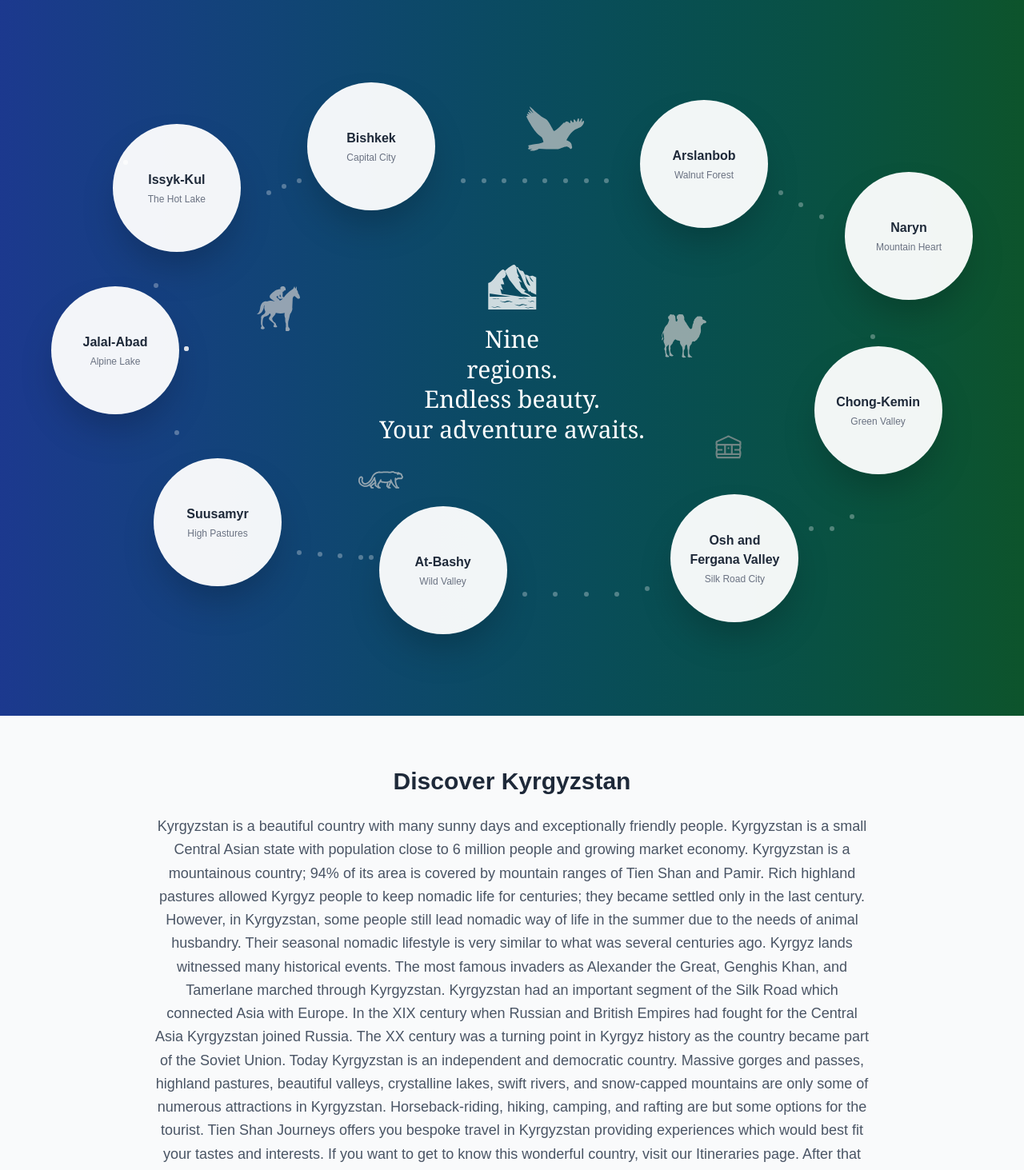
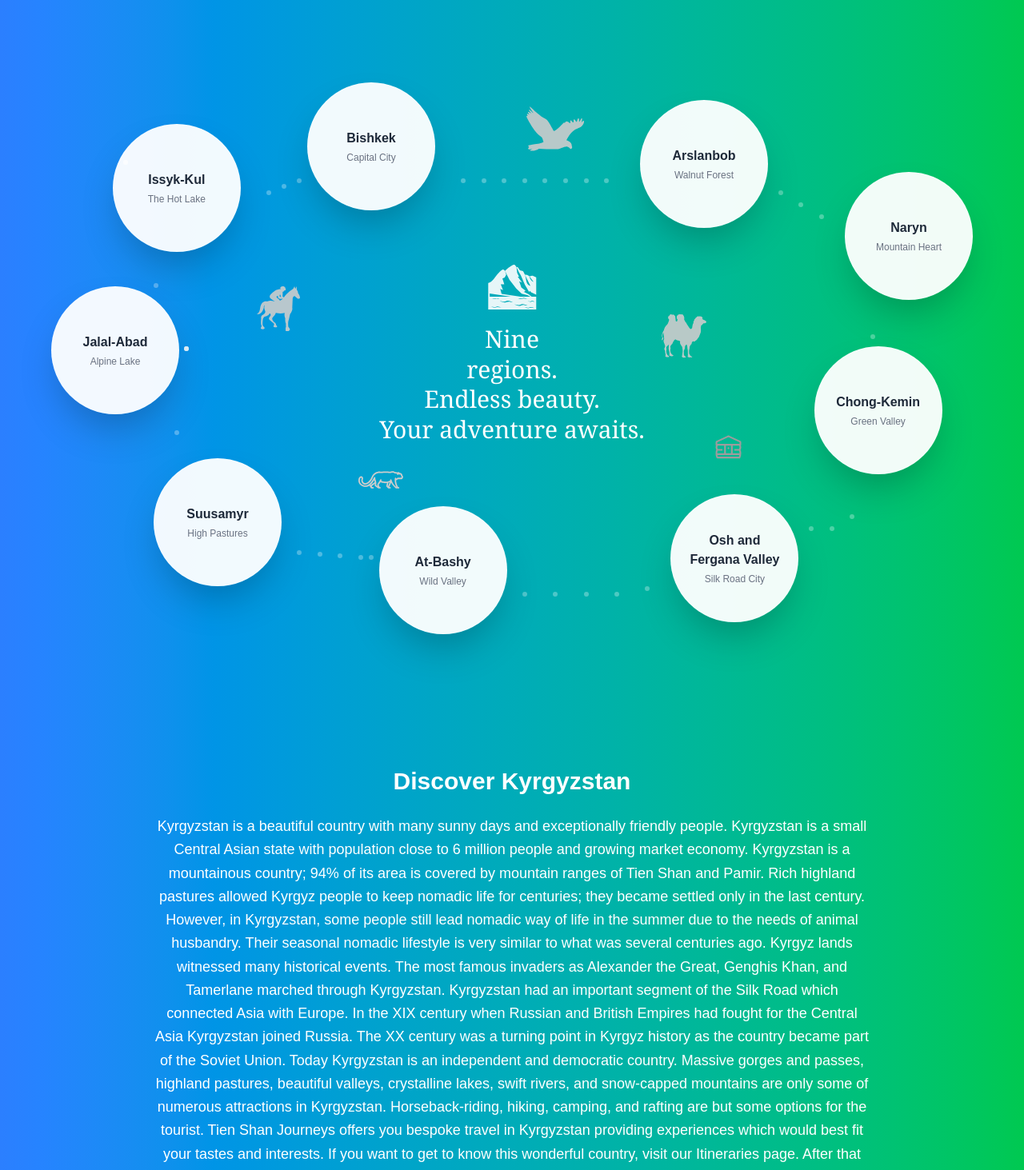
Before and after one commit to Erkebulan100/kyrgyzstan-ai-tourism-thesis, a Next.js app: page /destinations in a window 1280 px wide. Shown: the part 720-2183 px from the top of the page at 80% size. Built offline with nearby package versions, Linux system fonts and the light colour scheme.

Commit message:
Changed bg colours

```diff
--- a/app/about/page.js
+++ b/app/about/page.js
@@ -11,7 +11,7 @@ export default function AboutPage() {
   return (
     <main className="min-h-screen bg-white">
       {/* Hero Section */}
-      <section className="relative h-96 flex items-end justify-center pb-[23%]"
+      <section className="relative h-96 flex items-end justify-center pb-[45%] md:pb-[23%]"
        style={{
           backgroundImage: "url('/images/hero/hero-yurt-night.jpg')",
         //   if you want somewhat purplish picture add linear-gradient(to bottom, rgba(0,0,0,0.3), rgba(0,0,0,0.5)), in front of url('/images/tours/treasures-tien-shan-hero.jpg')
@@ -25,10 +25,10 @@ export default function AboutPage() {
       </section>
 
       {/* Company Introduction - Original Text */}
-      <section className="py-16 px-4">
+      <section className="py-16 px-4 bg-gradient-to-r from-blue-500 to-green-500">
         <div className="max-w-4xl mx-auto">
-          <h2 className="text-3xl font-bold text-gray-800 mb-6">Welcome to Tienshan Journeys</h2>
-          <div className="text-gray-600 space-y-4 text-lg leading-relaxed">
+          <h2 className="text-3xl font-bold text-white mb-6">Welcome to Tienshan Journeys</h2>
+          <div className="text-white space-y-4 text-lg leading-relaxed">
             <p>
               Tien Shan Journeys offers you the opportunity to discover the amazing beauty of Kyrgyzstan.
               We provide full-service travel in our country. Though we are a new company, we have sufficient
@@ -43,9 +43,9 @@ export default function AboutPage() {
       </section>
 
       {/* 4 Value Propositions */}
-      <section className="py-16 px-4">
+      <section className="py-16 px-4 bg-gradient-to-r from-blue-500 to-green-500">
         <div className="max-w-6xl mx-auto">
-          <h2 className="text-3xl font-bold text-gray-800 mb-12 text-center">
+          <h2 className="text-3xl font-bold text-white mb-12 text-center">
             What Makes Us Different
           </h2>
 
@@ -129,9 +129,9 @@ export default function AboutPage() {
       </section>
 
       {/* Founders Section */}
-      <section className="py-16 px-4 bg-gray-50">
+      <section className="py-16 px-4 bg-gradient-to-r from-blue-500 to-green-500">
         <div className="max-w-6xl mx-auto">
-          <h2 className="text-3xl font-bold text-gray-800 mb-12 text-center">Our Founders</h2>
+          <h2 className="text-3xl font-bold text-white mb-12 text-center">Our Founders</h2>
 
           <div className="grid md:grid-cols-2 gap-12">
             {/* Founder 1 - Adilet */}
@@ -180,7 +180,7 @@ export default function AboutPage() {
       </section>
 
       {/* Links to Sub-pages */}
-      <section className="py-16 px-4 bg-gradient-to-r from-blue-600 to-green-600">
+      <section className="py-16 px-4 bg-gradient-to-r from-blue-500 to-green-500">
         <div className="max-w-4xl mx-auto">
           <h2 className="text-3xl font-bold text-white mb-8 text-center">Learn More About Us</h2>
 
@@ -210,21 +210,21 @@ export default function AboutPage() {
       </section>
 
       {/* CTA Section */}
-      <section className="py-16 px-4 bg-gray-50">
+      <section className="py-16 px-4 bg-gradient-to-r from-blue-500 to-green-500">
         <div className="max-w-4xl mx-auto text-center">
-          <h2 className="text-3xl font-bold text-gray-800 mb-6">
+          <h2 className="text-3xl font-bold text-white mb-6">
             Ready to Explore Kyrgyzstan with Us?
           </h2>
-          <p className="text-xl text-gray-600 mb-8">
+          <p className="text-xl text-white mb-8">
             Let us plan your perfect Central Asian adventure together
           </p>
           <div className="flex flex-col sm:flex-row gap-4 justify-center">
             <Link href="/tours"
-                  className="bg-blue-600 text-white px-8 py-4 rounded-full text-lg font-semibold hover:bg-blue-700 transition-all">
+                  className="bg-white text-gray-700 px-8 py-4 rounded-full text-lg font-semibold hover:bg-blue-700 hover:text-white transition-all">
               View Our Tours
             </Link>
             <Link href="/contact"
-                  className="border-2 border-blue-600 text-blue-600 px-8 py-4 rounded-full text-lg font-semibold hover:bg-blue-600 hover:text-white transition-all">
+                  className="bg-white text-gray-700 px-8 py-4 rounded-full text-lg font-semibold hover:bg-blue-700 hover:text-white transition-all">
               Contact Us
             </Link>
           </div>
--- a/app/contact/page.js
+++ b/app/contact/page.js
@@ -10,7 +10,7 @@ export default function ContactPage() {
   return (
     <main className="min-h-screen bg-white">
       {/* Hero Section */}
-      <section className="relative h-96 flex items-end justify-center pb-[23%]"
+      <section className="relative h-96 flex items-end justify-center pb-[45%] md:pb-[23%]"
         style={{
           backgroundImage: "url('/images/hero/hero-yurt-night.jpg')",
         //   if you want somewhat purplish picture add linear-gradient(to bottom, rgba(0,0,0,0.3), rgba(0,0,0,0.5)), in front of url('/images/tours/treasures-tien-shan-hero.jpg')
@@ -25,7 +25,7 @@ export default function ContactPage() {
         </div>
       </section>
       {/* Contact Cards - Constellation Style */}
-<section className="relative py-20 overflow-hidden bg-gradient-to-r from-blue-500 to-green-500 min-h-[700px]">
+<section className="relative py-20 overflow-hidden bg-gradient-to-r from-blue-500 to-green-500 min-h-[300px] max-h-[500px] md:max-h-[500px]">
   <div className="relative w-full max-w-[1400px] mx-auto h-[550px]">
 
     {/* Email Circle */}
--- a/app/destinations/page.js
+++ b/app/destinations/page.js
@@ -46,7 +46,7 @@ export default function DestinationsPage() {
 
 
       {/* Destinations Constellation Section */}
-      <section className="relative py-20 overflow-hidden bg-gradient-to-r from-blue-900 to-green-900 min-h-[900px]">
+      <section className="relative py-20 overflow-hidden bg-gradient-to-r from-blue-500 to-green-500 min-h-[900px]">
         <div className="relative w-full max-w-[1400px] mx-auto h-[750px]">
 
           {/* Central Text */}
@@ -54,7 +54,7 @@ export default function DestinationsPage() {
             <img
               src="/images/mountain.svg"
               alt="Mountain"
-              className="w-12 h-12 md:w-16 md:h-16 mx-auto mb-4 object-contain opacity-80"
+              className="w-12 h-12 md:w-16 md:h-16 mx-auto mb-4 object-contain opacity-90"
               style={{ filter: 'invert(1) brightness(1)' }}
             />
             <h2 className="text-2xl md:text-3xl font-serif text-white leading-tight">
@@ -87,27 +87,27 @@ export default function DestinationsPage() {
 
           {/* Decorative Icons */}
           <div className="absolute top-[5%] right-[15%] md:top-[8%] md:right-[43%] z-10">
-            <img src="/images/eagle.svg" alt="Eagle" className="w-14 h-14 md:w-18 md:h-18 object-contain opacity-70" style={{ filter: 'invert(1) brightness(0.8)' }} />
+            <img src="/images/eagle.svg" alt="Eagle" className="w-14 h-14 md:w-18 md:h-18 object-contain opacity-90" style={{ filter: 'invert(1) brightness(0.8)' }} />
           </div>
 
           <div className="absolute top-[35%] left-[25%] md:top-[39%] md:left-[25%] z-10">
-            <img src="/images/horse.svg" alt="Horse" className="w-12 h-12 md:w-14 md:h-14 object-contain opacity-70" style={{ filter: 'invert(1) brightness(0.8)' }} />
+            <img src="/images/horse.svg" alt="Horse" className="w-12 h-12 md:w-14 md:h-14 object-contain opacity-90" style={{ filter: 'invert(1) brightness(0.8)' }} />
           </div>
           {/* Camel 1 - the big one - Bottom right area */}
           <div className="absolute bottom-[67%] right-[29%] md:bottom-[49%] md:right-[31%] z-10">
             <img
               src="/images/camel.svg"
               alt="Camel"
-              className="w-12 h-12 md:w-14 md:h-14 object-contain opacity-70"
+              className="w-12 h-12 md:w-14 md:h-14 object-contain opacity-90"
               style={{ filter: 'invert(1) brightness(0.8)' }}
             />
           </div>
           <div className="absolute bottom-[59%] right-[27%] md:bottom-[31%] md:right-[27%] z-10">
-            <img src="/images/yurt.svg" alt="Yurt" className="w-10 h-10 md:w-12 md:h-12 object-contain opacity-70" style={{ filter: 'invert(1) brightness(0.8)' }} />
+            <img src="/images/yurt.svg" alt="Yurt" className="w-10 h-10 md:w-12 md:h-12 object-contain opacity-100" style={{ filter: 'invert(1) brightness(0.8)' }} />
           </div>
 
           <div className="absolute bottom-[41%] left-[45%] md:bottom-[25%] md:left-[35%] z-10">
-            <img src="/images/snow-leopard.svg" alt="Snow Leopard" className="w-12 h-12 md:w-14 md:h-14 object-contain opacity-70" style={{ filter: 'invert(1) brightness(0.8)' }} />
+            <img src="/images/snow-leopard.svg" alt="Snow Leopard" className="w-12 h-12 md:w-14 md:h-14 object-contain opacity-100" style={{ filter: 'invert(1) brightness(0.8)' }} />
           </div>
 
           {/* Decorative Dots */}
@@ -182,10 +182,10 @@ export default function DestinationsPage() {
       </section>
 
       {/* Info Section */}
-      <section className="py-16 px-4 bg-gray-50">
+      <section className="py-16 px-4 bg-gradient-to-r from-blue-500 to-green-500">
         <div className="max-w-4xl mx-auto text-center">
-          <h2 className="text-3xl font-bold text-gray-800 mb-6">Discover Kyrgyzstan</h2>
-          <p className="text-lg text-gray-600 leading-relaxed mb-8">
+          <h2 className="text-3xl font-bold text-white mb-6">Discover Kyrgyzstan</h2>
+          <p className="text-lg text-white leading-relaxed mb-8">
             Kyrgyzstan is a beautiful country with many sunny days and exceptionally friendly people. Kyrgyzstan is a small Central Asian state with population close to 6 million people and growing market economy. Kyrgyzstan is a mountainous country; 94% of its area is covered by mountain ranges of Tien Shan and Pamir. Rich highland pastures allowed Kyrgyz people to keep nomadic life for centuries; they became settled only in the last century. However, in Kyrgyzstan, some people still lead nomadic way of life in the summer due to the needs of animal husbandry. Their seasonal nomadic lifestyle is very similar to what was several centuries ago.
 
             Kyrgyz lands witnessed many historical events. The most famous invaders as Alexander the Great, Genghis Khan, and Tamerlane marched through Kyrgyzstan. Kyrgyzstan had an important segment of the Silk Road which connected Asia with Europe. In the XIX century when Russian and British Empires had fought for the Central Asia Kyrgyzstan joined Russia. The XX century was a turning point in Kyrgyz history as the country became part of the Soviet Union. Today Kyrgyzstan is an independent and democratic country.
--- a/app/page.js
+++ b/app/page.js
@@ -40,7 +40,7 @@ export default function Home() {
 
       {/* Tours Section */}
       <section
-        className="relative pt-7 pb-1 overflow-hidden bg-gradient-to-r from-blue-900 to-green-900 min-h-[900px]"
+        className="relative pt-7 pb-7 overflow-hidden bg-gradient-to-r from-blue-800 to-green-800 min-h-[630px] md:min-h-[730px] max-h-[630px] md:max-h-[730px]"
 
       >
         <div className="relative w-full max-w-[1400px] mx-auto h-[700px]">
```
Also changed, not shown: app/tours/page.js (+11 -11 lines).
